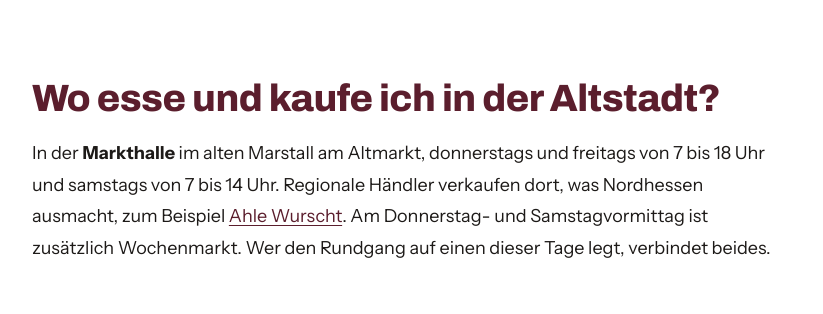
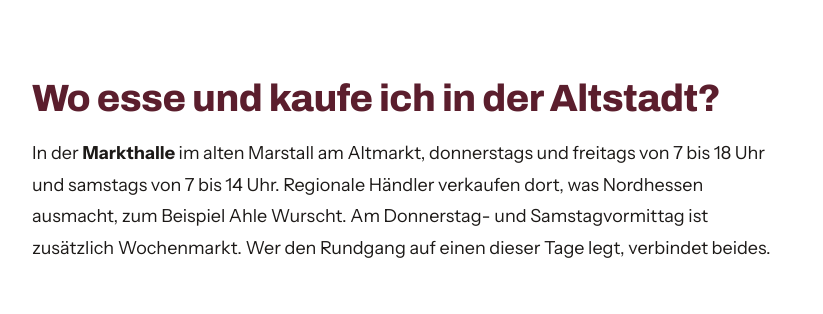
Before and after one commit to DerXXer/kasselkenner, a plain HTML site: page docs/kassel-altstadt/index.html in a window 1280 px wide. Shown: the part 3580-3894 px from the top of the page, without its empty margins (8-831 px from the left). Drawn offline with Linux system fonts and the light colour scheme.

Commit message:
Toten Link auf verworfene Ahle-Wurscht-Seite aus kassel-altstadt entfernt (OpenSEO-Seitenprüfung 16.11.)

```diff
--- a/docs/kassel-altstadt/index.html
+++ b/docs/kassel-altstadt/index.html
@@ -62,7 +62,7 @@
 <p>Zusammen sind das rund 25 Minuten reine Gehzeit. Start am Zwehrenturm ist praktisch, weil du vom Friedrichsplatz aus nur ein paar Schritte hast. Vom Bahnhof Wilhelmshöhe fahren die Trams 1, 3 und 4 dorthin.</p>
 <p>Am Ende stehst du jenseits der Fulda in der <strong>Unterneustadt</strong>. Sie entstand Ende des 13. Jahrhunderts als ummauerter Brückenkopf und wurde 1943 ebenfalls fast völlig zerstört. Seit 1994 wird sie unter dem Motto „Stadt am Fluss“ neu gebaut, auf dem alten Grundriss, aber mit heutigen Häusern. Hier lässt sich gut sehen, wie anders Kassel heute mit der Lücke umgeht als in den Fünfzigern.</p>
 <h2 id="wo-esse-und-kaufe-ich-in-der-altstadt">Wo esse und kaufe ich in der Altstadt?</h2>
-<p>In der <strong>Markthalle</strong> im alten Marstall am Altmarkt, donnerstags und freitags von 7 bis 18 Uhr und samstags von 7 bis 14 Uhr. Regionale Händler verkaufen dort, was Nordhessen ausmacht, zum Beispiel <a href="/ahle-wurscht/">Ahle Wurscht</a>. Am Donnerstag- und Samstagvormittag ist zusätzlich Wochenmarkt. Wer den Rundgang auf einen dieser Tage legt, verbindet beides.</p>
+<p>In der <strong>Markthalle</strong> im alten Marstall am Altmarkt, donnerstags und freitags von 7 bis 18 Uhr und samstags von 7 bis 14 Uhr. Regionale Händler verkaufen dort, was Nordhessen ausmacht, zum Beispiel Ahle Wurscht. Am Donnerstag- und Samstagvormittag ist zusätzlich Wochenmarkt. Wer den Rundgang auf einen dieser Tage legt, verbindet beides.</p>
 <h2 id="wo-erfahre-ich-mehr-ueber-das-alte-kassel">Wo erfahre ich mehr über das alte Kassel?</h2>
 <p>Im <strong>Stadtmuseum</strong> am Ständeplatz, rund 10 Minuten zu Fuß vom Zwehrenturm. Es erzählt die Geschichte der Stadt und ist stufenfrei. Geöffnet dienstags und donnerstags bis sonntags von 10 bis 17 Uhr, mittwochs bis 20 Uhr, montags geschlossen. Eintritt 4 Euro, ermäßigt 3 Euro, unter 18 Jahren frei. Seit dem 31. Oktober 2026 läuft dort die Sonderausstellung „Unterwegs. Mobilität und Verkehr in Kassel“.</p>
 <p>Für Gruppen bietet Kassel Marketing einen Stadtrundgang durch die Innenstadt an: 1,5 Stunden, bis zu 20 Personen, 110 Euro je Gruppe. An einem Regentag passt das Museum gut zu den Tipps für <a href="/kassel-bei-regen/">Kassel bei Regen</a>.</p>
```
Also changed, not shown: docs/llms.txt, 1 other file.
